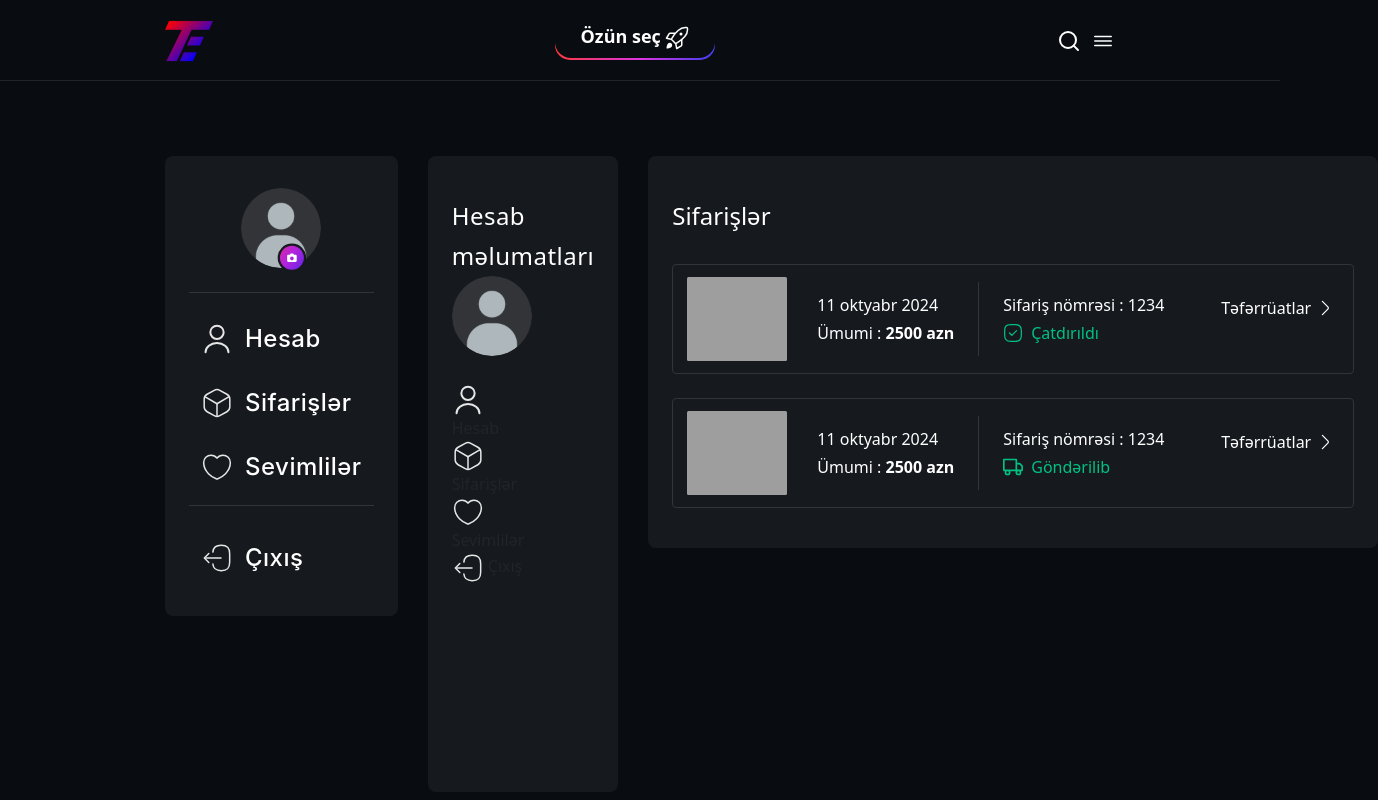
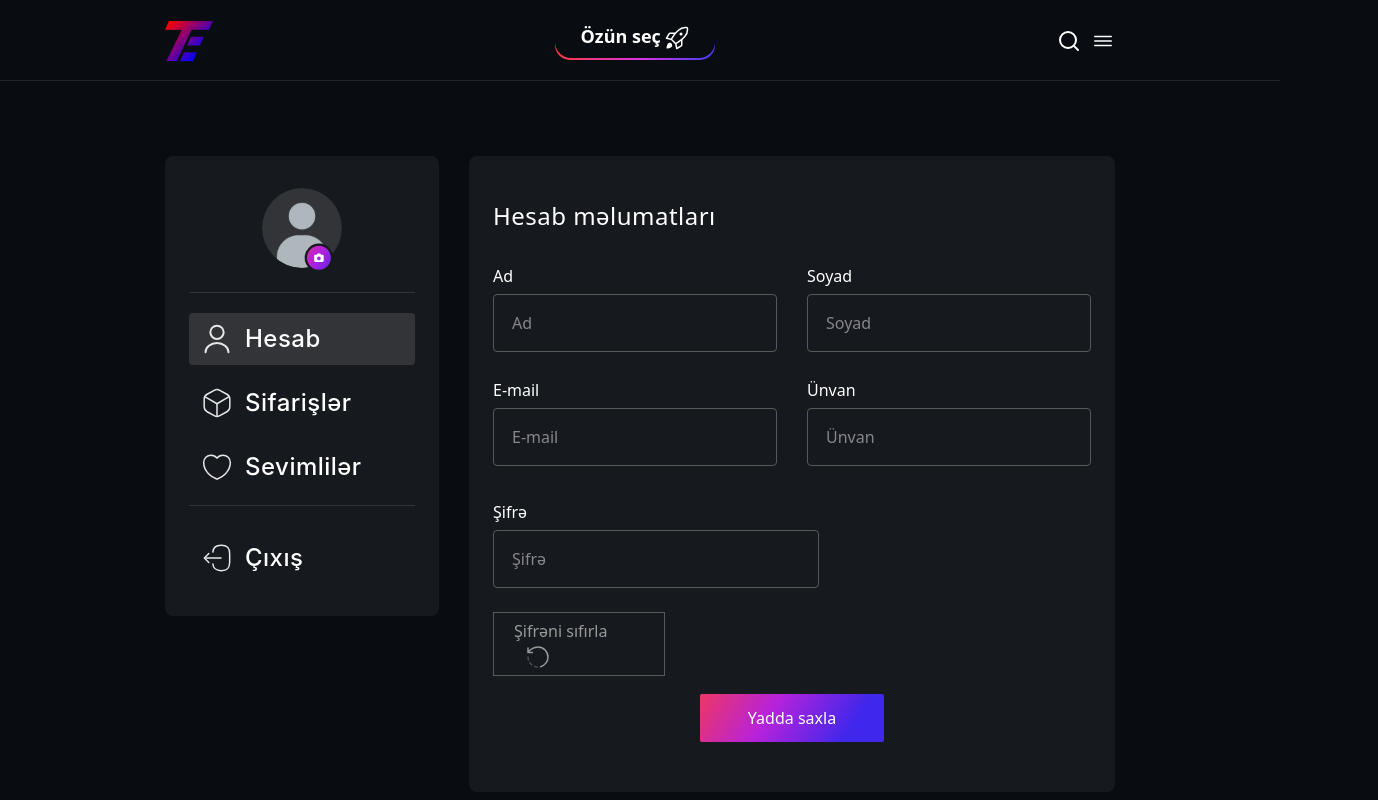
Before and after one commit to nigaraliyevas/TechEvo, a React (Vite) app: page /accountpage in a window 1280 px wide. Shown: the top 800 px of the page, 1378 px wide, since content can reach past the window. Built offline with nearby package versions, Linux system fonts and the light colour scheme; grey boxes are pictures that could not be loaded; a web font is replaced by a local one.

Commit message:
description add basket

```diff
--- a/src/Pages/user/AccounPage/AccountPage.jsx
+++ b/src/Pages/user/AccounPage/AccountPage.jsx
@@ -1,16 +1,38 @@
 import style from "./account.module.scss";
-import userprofile from "../../../assets/images/account/userprofile.svg"
-import order from "../../../assets/images/account/accountIcon/orderIcon.svg"
-import userIcon from "../../../assets/images/account/accountIcon/userIcon.svg"
-import heart from "../../../assets/images/account/accountIcon/heartIcon.svg"
-import out from "../../../assets/images/account/accountIcon/logout.svg"
-import password from '../../../assets/images/account/accountIcon/password.svg'
+import userprofile from "../../../assets/images/account/userprofile.svg";
+import order from "../../../assets/images/account/accountIcon/orderIcon.svg";
+import userIcon from "../../../assets/images/account/accountIcon/userIcon.svg";
+import heart from "../../../assets/images/account/accountIcon/heartIcon.svg";
+import out from "../../../assets/images/account/accountIcon/logout.svg";
+import password from "../../../assets/images/account/accountIcon/password.svg";
 import Favorites from "../../../components/Favorites/Favorites";
-import camre from '../../../assets/images/account/accountIcon/camere.svg'
+import camre from "../../../assets/images/account/accountIcon/camere.svg";
 // import password from "../../../assets/images/account/accountIcon/password.svg";
 import AllOrders from "../../../components/Orders/AllOrders";
+import { useState } from "react";
 
 const AccountPage = () => {
+  const [account, setAccount] = useState(true);
+  const [orders, setOrders] = useState(false);
+  const [like, setLike] = useState(false);
+
+  const accountOpen = () => {
+    setAccount(true);
+    setOrders(false);
+    setLike(false);
+  };
+
+  const orderOpen = () => {
+    setOrders(true);
+    setAccount(false);
+    setLike(false);
+  };
+
+  const likeOpen = () => {
+    setLike(true);
+    setOrders(false);
+    setAccount(false);
+  };
 
   return (
     <div className={style.container}>
@@ -19,44 +41,20 @@ const AccountPage = () => {
           <div className={style.account_left}>
             <div className={style.user_image}>
               <img src={userprofile} alt="userprofile" />
-              <div><img src={camre} alt="camre" /></div>
+              <div>
+                <img src={camre} alt="camre" />
+              </div>
             </div>
             <div className={style.user_info}>
-              <div className={style.uer_info_item}>
+              <div onClick={accountOpen} className={`${style.uer_info_item} ${account ? style.active : ""}`}>
                 <img src={userIcon} alt="" />
                 <div>Hesab</div>
               </div>
-              <div className={style.uer_info_item}>
+              <div onClick={orderOpen} className={`${style.uer_info_item} ${ orders? style.active : ""}`}>
                 <img src={order} alt="" />
                 <div>Sifarişlər</div>
               </div>
-              <div className={style.uer_info_item}>
-                <img src={heart} alt="" />
-                <div>Sevimlilər</div>
-
-              </div>
-            </div>
-            <div className={style.user_out}>
-              <img src={out} alt="" />  Çıxış
-            </div>
-          </div>
-          <div className={style.account_right}>
-
-            <div className={style.account_info}>
-            Hesab məlumatları
-              <img src={userprofile} alt="" />
-
-            </div>
-            <div className={style.user_info}>
-              <div className={style.uer_info_item}>
-                <img src={userIcon} alt="" />
-                <div>Hesab</div>
-              </div>
-              <div className={style.uer_info_item}>
-                <img src={order} alt="" />
-                <div>Sifarişlər</div>
-              </div>
-              <div className={style.uer_info_item}>
+              <div onClick={likeOpen} className={`${style.uer_info_item} ${like ? style.active : ""}`}>
                 <img src={heart} alt="" />
                 <div>Sevimlilər</div>
               </div>
@@ -65,7 +63,9 @@ const AccountPage = () => {
               <img src={out} alt="" /> Çıxış
             </div>
           </div>
-          {/* <div className={style.account_right}>
+          {
+            account&&
+          <div className={style.account_right}>
             <div className={style.account_info}>Hesab məlumatları</div>
             <form action="">
               <div className={style.user_inputs}>
@@ -97,35 +97,34 @@ const AccountPage = () => {
                     </div>
                   </div>
                 </div>
+
                 <div className={style.user_input}>
-                    <div style={{marginTop:"8px"}} className={style.user_name}>
-                      <label htmlFor="">Şifrə</label>
-                      <div className={style.user_input}>
-                        <input type="password" placeholder="Şifrə" />
-                      </div>
-                      <div className={style.user_password}>
-
-                  <div className={style.user_name}>
+                  <div style={{ marginTop: "8px" }} className={style.user_name}>
                     <label htmlFor="">Şifrə</label>
                     <div className={style.user_input}>
                       <input type="password" placeholder="Şifrə" />
                     </div>
-                    <div className={style.user_password}>
-
-                      Şifrəni sıfırla <img src={password} alt="" />
-                    </div>
+                        <div className={style.user_password}>
+                          Şifrəni sıfırla <img src={password} alt="" />
+                        </div>
                   </div>
                 </div>
-              </div>
-              <div className={style.user_btn}>
-                <button type="submit">Yadda saxla</button>
+                  <div className={style.user_btn}>
+                    <button type="submit">Yadda saxla</button>
+                  </div>
               </div>
             </form>
-          </div> */}
+          </div>
+          }
+          {
+            orders&&
           <AllOrders />
+          }
+          {
+            like&&
+          <Favorites />
+          }
         </div>
-          {/* <Favorites /> */}
-
       </div>
     </div>
   );
--- a/src/Pages/user/AccounPage/account.module.scss
+++ b/src/Pages/user/AccounPage/account.module.scss
@@ -74,6 +74,9 @@
                             background-color: rgba(50, 52, 55, 1);
                         }
 
+                    }
+                    .active{
+                        background-color: rgba(50, 52, 55, 1);
                     }
                 }
 
--- a/src/components/Description/Description.jsx
+++ b/src/components/Description/Description.jsx
@@ -38,7 +38,7 @@ const Description = ({ product }) => {
             />
           </a>
         </span>
-        Səbətə at 222
+        Səbətə at
       </button>
       <div className={style.line}></div>
 
--- a/src/components/Favorites/FavoriteCard.jsx
+++ b/src/components/Favorites/FavoriteCard.jsx
@@ -3,9 +3,11 @@ import React from "react";
 import { TiHeartFullOutline } from "react-icons/ti";
 import StarRating from "../../components/Rating/StarRating";
 import style from "./Favorites.module.scss";
-import { useDispatch } from "react-redux";
+import { useDispatch, useSelector } from "react-redux";
 import { removeFromFavorites } from "../../redux/slices/favoritesSlice";
 import { SlBasket } from "react-icons/sl";
+import { useMediaQuery } from "react-responsive";
+import { addToCart } from "../../redux/slices/BasketSlice";
 
 
 function FavoriteCard({ card }) {
@@ -17,6 +19,9 @@ function FavoriteCard({ card }) {
         event.stopPropagation();
         dispatch(removeFromFavorites(id));
     };
+  const addbasket = () => {
+    dispatch(addToCart(card));
+  };
 
     return (
         <div className={style.containerFavoriteCards}>
@@ -44,7 +49,7 @@ function FavoriteCard({ card }) {
                             <StarRating value={rating} />
                             <p>{price} AZN</p>
                         </div>
-                        <div className={style.basketBg}>
+                        <div onClick={addbasket} className={style.basketBg}>
                             <a href="#">
                                 <SlBasket style={{ width: "18px", height: "18px" }} />
                             </a>
@@ -64,7 +69,7 @@ function FavoriteCard({ card }) {
                                 <StarRating fontSize="1em" value={rating} />
                             </div>
                             <p>{price} AZN</p>
-                            <button className={style.addToCartButton}>
+                            <button onClick={addbasket} className={style.addToCartButton}>
                                 <span style={{ paddingRight: "8px" }}>
                                     <a href="#">
                                         <SlBasket className={style.boldBasketIcon} />
--- a/src/pages/user/HomePage/Section/Card/Card.jsx
+++ b/src/pages/user/HomePage/Section/Card/Card.jsx
@@ -63,7 +63,7 @@ function Card({ card }) {
   };
 
 ///Basket-e elave etmek
-const {basket} = useSelector((state)=>state.basket)
+// const {basket} = useSelector((state)=>state.basket)
   const addbasket = () => {
     dispatch(addToCart(card));
   };
```
